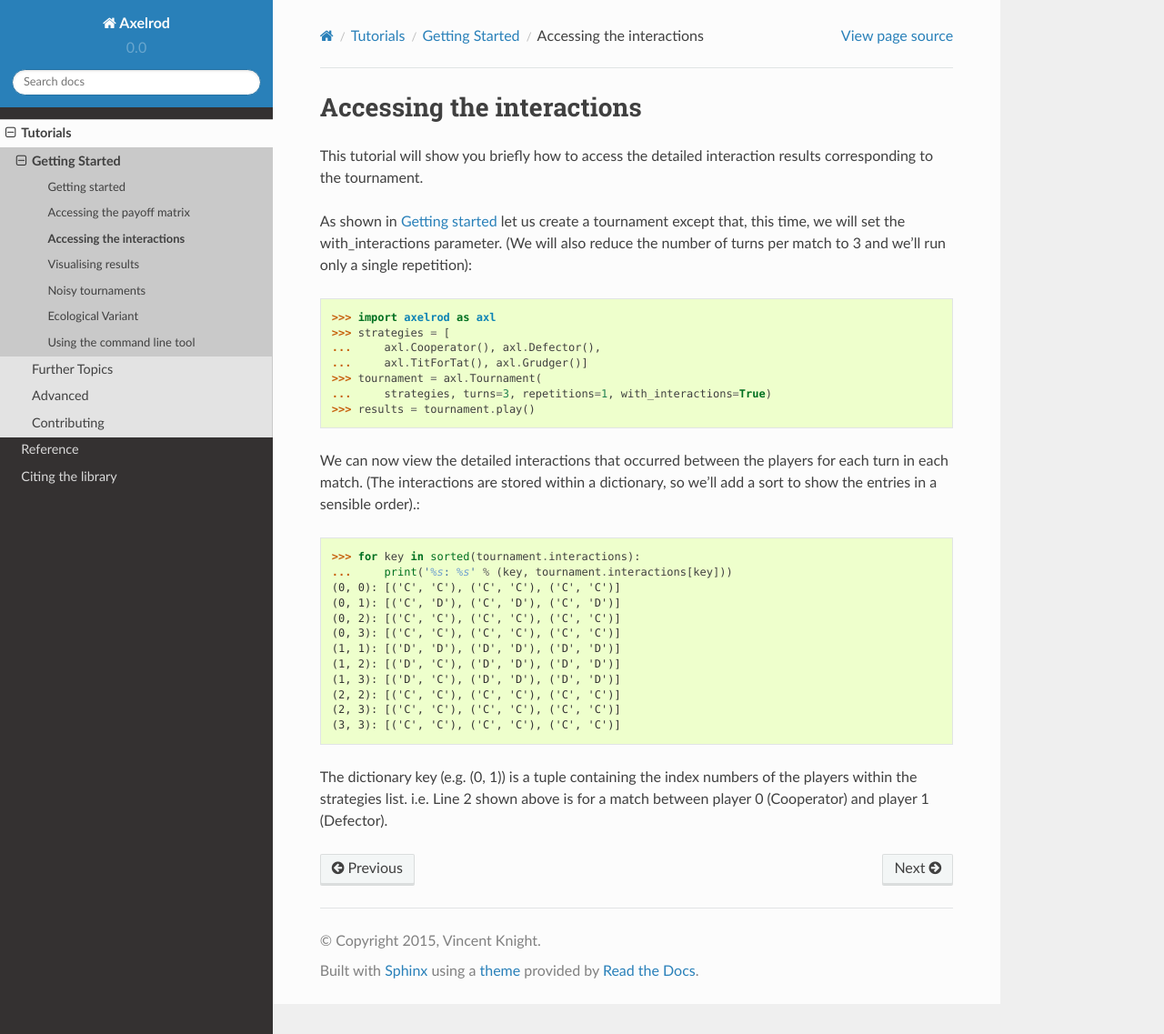
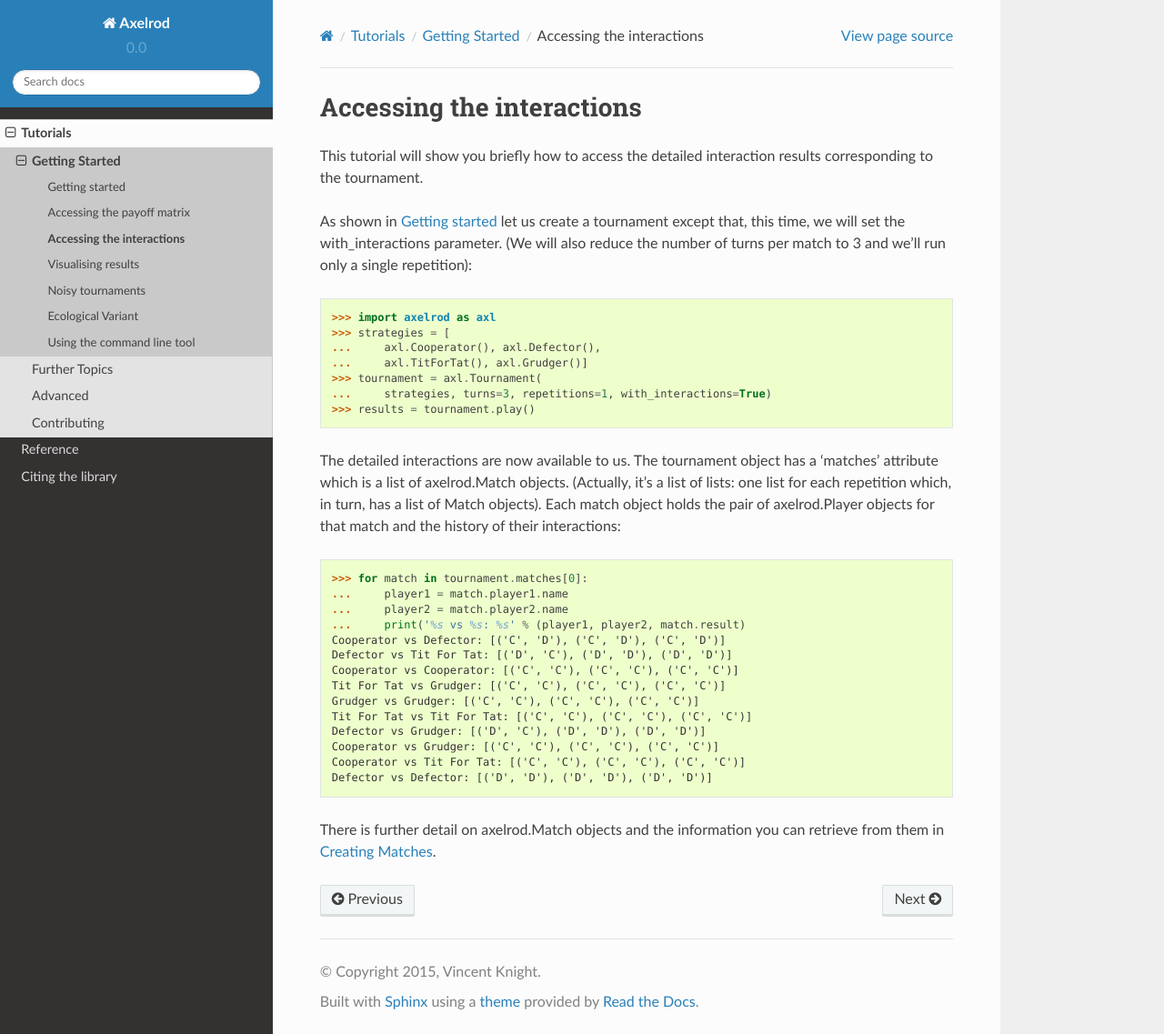
Before and after one commit to Axelrod-Python/Axelrod, a Sphinx documentation site: the page built from docs/tutorials/getting_started/interactions.rst, in a window 1280 px wide and 1137 px high. Shown: the whole window at 91% size. Built offline with Sphinx 7.4.7 and the Read the Docs theme 2.0.0, drawn with Linux system fonts in a browser that asks for light colours.

Commit message:
Alter interactions document for tournament.matches

```diff
--- a/docs/tutorials/further_topics/creating_matches.rst
+++ b/docs/tutorials/further_topics/creating_matches.rst
@@ -1,3 +1,5 @@
+.. _creating_matches:
+
 Creating Matches
 ================
 
--- a/docs/tutorials/getting_started/interactions.rst
+++ b/docs/tutorials/getting_started/interactions.rst
@@ -16,23 +16,26 @@
     ...     strategies, turns=3, repetitions=1, with_interactions=True)
     >>> results = tournament.play()
 
-We can now view the detailed interactions that occurred between the players
-for each turn in each match. (The interactions are stored within a dictionary,
-so we'll add a sort to show the entries in a sensible order).::
+The detailed interactions are now available to us. The tournament object has
+a 'matches' attribute which is a list of axelrod.Match objects. (Actually, it's
+a list of lists: one list for each repetition which, in turn, has a list of
+Match objects). Each match object holds the pair of axelrod.Player objects for
+that match and the history of their interactions::
 
-    >>> for key in sorted(tournament.interactions):
-    ...     print('%s: %s' % (key, tournament.interactions[key]))
-    (0, 0): [('C', 'C'), ('C', 'C'), ('C', 'C')]
-    (0, 1): [('C', 'D'), ('C', 'D'), ('C', 'D')]
-    (0, 2): [('C', 'C'), ('C', 'C'), ('C', 'C')]
-    (0, 3): [('C', 'C'), ('C', 'C'), ('C', 'C')]
-    (1, 1): [('D', 'D'), ('D', 'D'), ('D', 'D')]
-    (1, 2): [('D', 'C'), ('D', 'D'), ('D', 'D')]
-    (1, 3): [('D', 'C'), ('D', 'D'), ('D', 'D')]
-    (2, 2): [('C', 'C'), ('C', 'C'), ('C', 'C')]
-    (2, 3): [('C', 'C'), ('C', 'C'), ('C', 'C')]
-    (3, 3): [('C', 'C'), ('C', 'C'), ('C', 'C')]
+    >>> for match in tournament.matches[0]:
+    ...     player1 = match.player1.name
+    ...     player2 = match.player2.name
+    ...     print('%s vs %s: %s' % (player1, player2, match.result)
+    Cooperator vs Defector: [('C', 'D'), ('C', 'D'), ('C', 'D')]
+    Defector vs Tit For Tat: [('D', 'C'), ('D', 'D'), ('D', 'D')]
+    Cooperator vs Cooperator: [('C', 'C'), ('C', 'C'), ('C', 'C')]
+    Tit For Tat vs Grudger: [('C', 'C'), ('C', 'C'), ('C', 'C')]
+    Grudger vs Grudger: [('C', 'C'), ('C', 'C'), ('C', 'C')]
+    Tit For Tat vs Tit For Tat: [('C', 'C'), ('C', 'C'), ('C', 'C')]
+    Defector vs Grudger: [('D', 'C'), ('D', 'D'), ('D', 'D')]
+    Cooperator vs Grudger: [('C', 'C'), ('C', 'C'), ('C', 'C')]
+    Cooperator vs Tit For Tat: [('C', 'C'), ('C', 'C'), ('C', 'C')]
+    Defector vs Defector: [('D', 'D'), ('D', 'D'), ('D', 'D')]
 
-The dictionary key (e.g. (0, 1)) is a tuple containing the index numbers of the
-players within the strategies list. i.e. Line 2 shown above is for a
-match between player 0 (Cooperator) and player 1 (Defector).
+There is further detail on axelrod.Match objects and the information you can
+retrieve from them in :ref:`creating_matches`.
```
